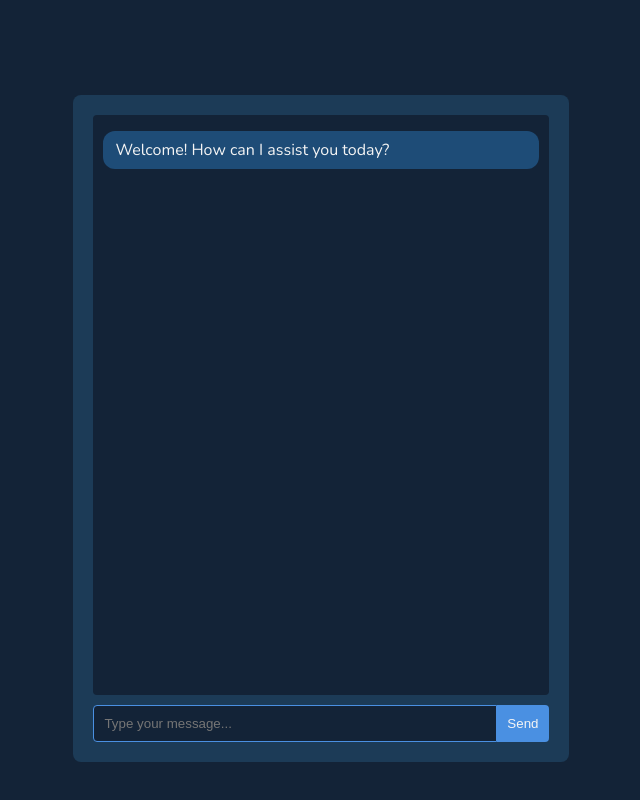
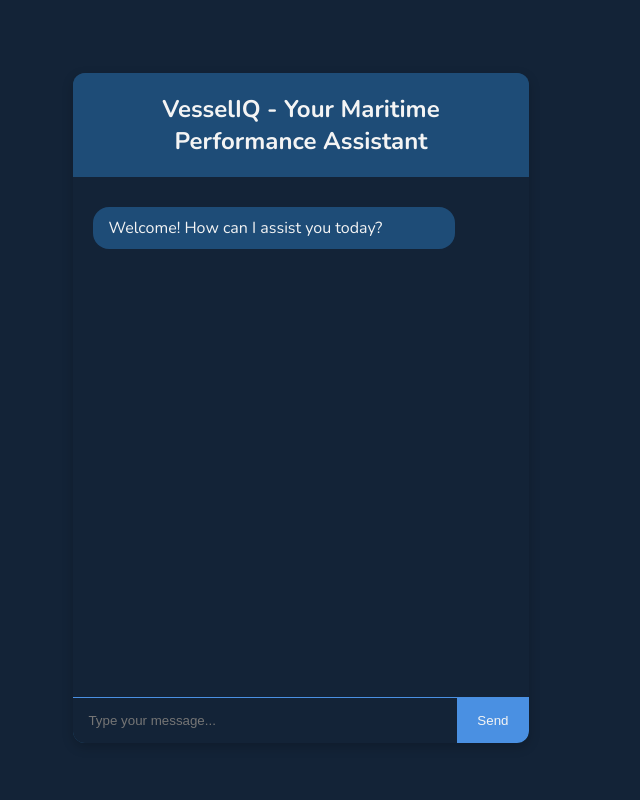
Before and after one commit to tarunagarwal1981/vessel-iq, a Next.js app: page / in a window 1280 px wide. Shown: the top 800 px of the page, without its empty margins (339-979 px from the left). Built offline with nearby package versions, Linux system fonts and the light colour scheme.

Commit message:
Update Chat.tsx

```diff
--- a/src/components/Chat.tsx
+++ b/src/components/Chat.tsx
@@ -8,7 +8,6 @@ const Chat = () => {
 
   const fetchResponse = async (query: string) => {
     const lambdaUrl = process.env.NEXT_PUBLIC_LAMBDA_URL;
-    console.log("Lambda URL:", lambdaUrl); // Debugging the URL
     try {
       const response = await fetch(lambdaUrl || '', {
         method: 'POST',
@@ -21,9 +20,7 @@ const Chat = () => {
       }
 
       const data = await response.json();
-      console.log("API Response Data:", data); // Debugging the response data
 
-      // Access the specific field `data.response` based on your structure
       if (data.response) {
         setMessages((prev) => [...prev, { text: data.response, sender: 'bot' }]);
       } else {
@@ -45,42 +42,53 @@ const Chat = () => {
   };
 
   return (
-    <div style={{ width: '100%', height: '100vh', padding: '20px', display: 'flex', justifyContent: 'center', alignItems: 'center', backgroundColor: '#132337' }}>
-      <div style={{ width: '60%', backgroundColor: '#1c3b57', padding: '20px', borderRadius: '8px' }}>
-        <div style={{ height: '70vh', overflowY: 'auto', padding: '10px', borderRadius: '4px', backgroundColor: '#132337' }}>
+    <div style={{ width: '100%', height: '100vh', display: 'flex', justifyContent: 'center', alignItems: 'center', backgroundColor: '#132337' }}>
+      <div style={{ width: '60%', maxWidth: '800px', backgroundColor: '#1c3b57', borderRadius: '12px', boxShadow: '0 4px 12px rgba(0, 0, 0, 0.2)', overflow: 'hidden' }}>
+
+        {/* Header */}
+        <div style={{ backgroundColor: '#1e4c77', padding: '20px', textAlign: 'center', color: '#f4f4f4', fontSize: '24px', fontWeight: 'bold' }}>
+          VesselIQ - Your Maritime Performance Assistant
+        </div>
+
+        {/* Chat Messages */}
+        <div style={{ height: '60vh', padding: '20px', overflowY: 'auto', backgroundColor: '#132337' }}>
           {messages.map((msg, index) => (
             <div
               key={index}
               style={{
                 textAlign: msg.sender === 'bot' ? 'left' : 'right',
-                padding: '8px 12px',
-                margin: '6px 0',
-                borderRadius: '12px',
-                backgroundColor: msg.sender === 'bot' ? '#1e4c77' : '#22586e',
+                padding: '10px 15px',
+                margin: '10px 0',
+                borderRadius: '16px',
+                backgroundColor: msg.sender === 'bot' ? '#1e4c77' : '#4a90e2',
                 color: '#f4f4f4',
+                maxWidth: '80%',
+                alignSelf: msg.sender === 'bot' ? 'flex-start' : 'flex-end',
               }}
             >
               {msg.text}
             </div>
           ))}
         </div>
-        <form onSubmit={handleSubmit} style={{ display: 'flex', marginTop: '10px' }}>
+
+        {/* Input Area */}
+        <form onSubmit={handleSubmit} style={{ display: 'flex', borderTop: '1px solid #4a90e2', backgroundColor: '#1c3b57' }}>
           <input
             type="text"
             value={input}
             onChange={(e) => setInput(e.target.value)}
             style={{
               flex: 1,
-              padding: '10px',
-              borderRadius: '4px 0 0 4px',
-              border: '1px solid #4a90e2',
+              padding: '15px',
+              border: 'none',
               outline: 'none',
               backgroundColor: '#132337',
               color: '#f4f4f4',
+              borderRadius: '0 0 0 12px',
             }}
             placeholder="Type your message..."
           />
-          <button type="submit" style={{ padding: '10px', borderRadius: '0 4px 4px 0', backgroundColor: '#4a90e2', color: '#f4f4f4', border: 'none', cursor: 'pointer' }}>
+          <button type="submit" style={{ padding: '15px 20px', backgroundColor: '#4a90e2', color: '#f4f4f4', border: 'none', borderRadius: '0 0 12px 0', cursor: 'pointer' }}>
             Send
           </button>
         </form>
```
